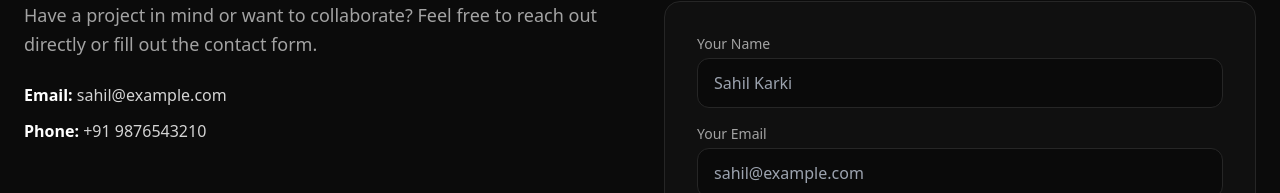
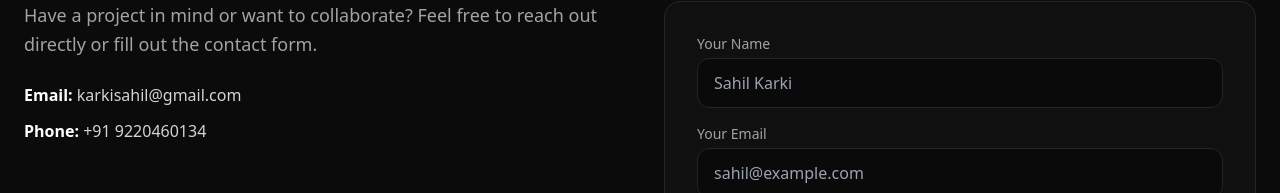
Before and after one commit to sahil-karki007/portfolio, a React (Create React App) app in the folder my-app/: page / in a window 1280 px wide. Shown: the part 1694-1887 px from the top of the page. Built offline with nearby package versions, Linux system fonts and the light colour scheme; no server answers.

Commit message:
update contact

```diff
--- a/my-app/src/App.jsx
+++ b/my-app/src/App.jsx
@@ -345,8 +345,8 @@ function App() {
               Have a project in mind or want to collaborate? Feel free to reach out directly or fill out the contact form.
             </p>
             <div className="space-y-3 text-neutral-300">
-              <p><strong className="text-white">Email:</strong> {contactData?.email || "sahil@example.com"}</p>
-              <p><strong className="text-white">Phone:</strong> {contactData?.phone || "+91 9876543210"}</p>
+              <p><strong className="text-white">Email:</strong> {contactData?.email || "karkisahil@gmail.com"}</p>
+              <p><strong className="text-white">Phone:</strong> {contactData?.phone || "+91 9220460134"}</p>
             </div>
           </div>
 
```
